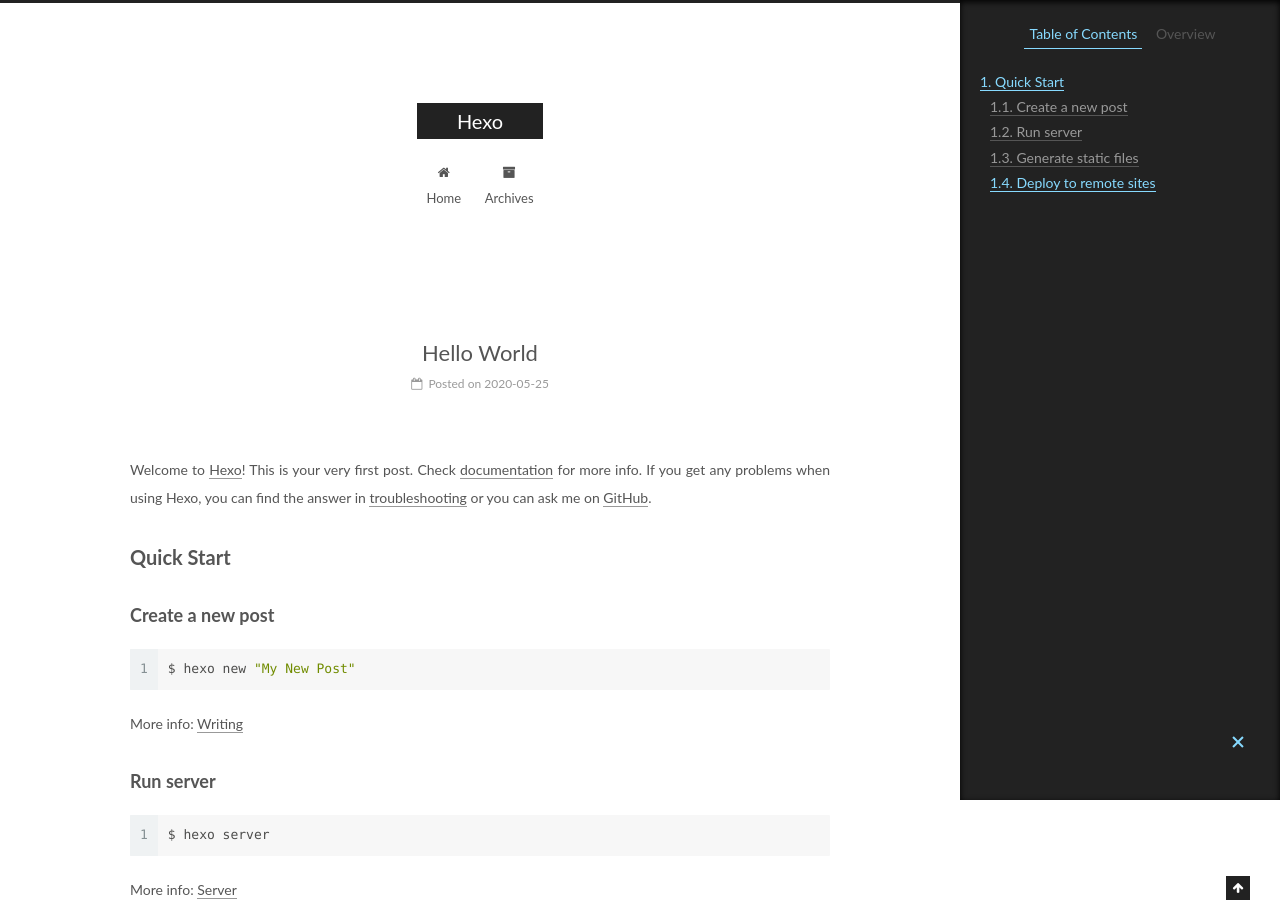
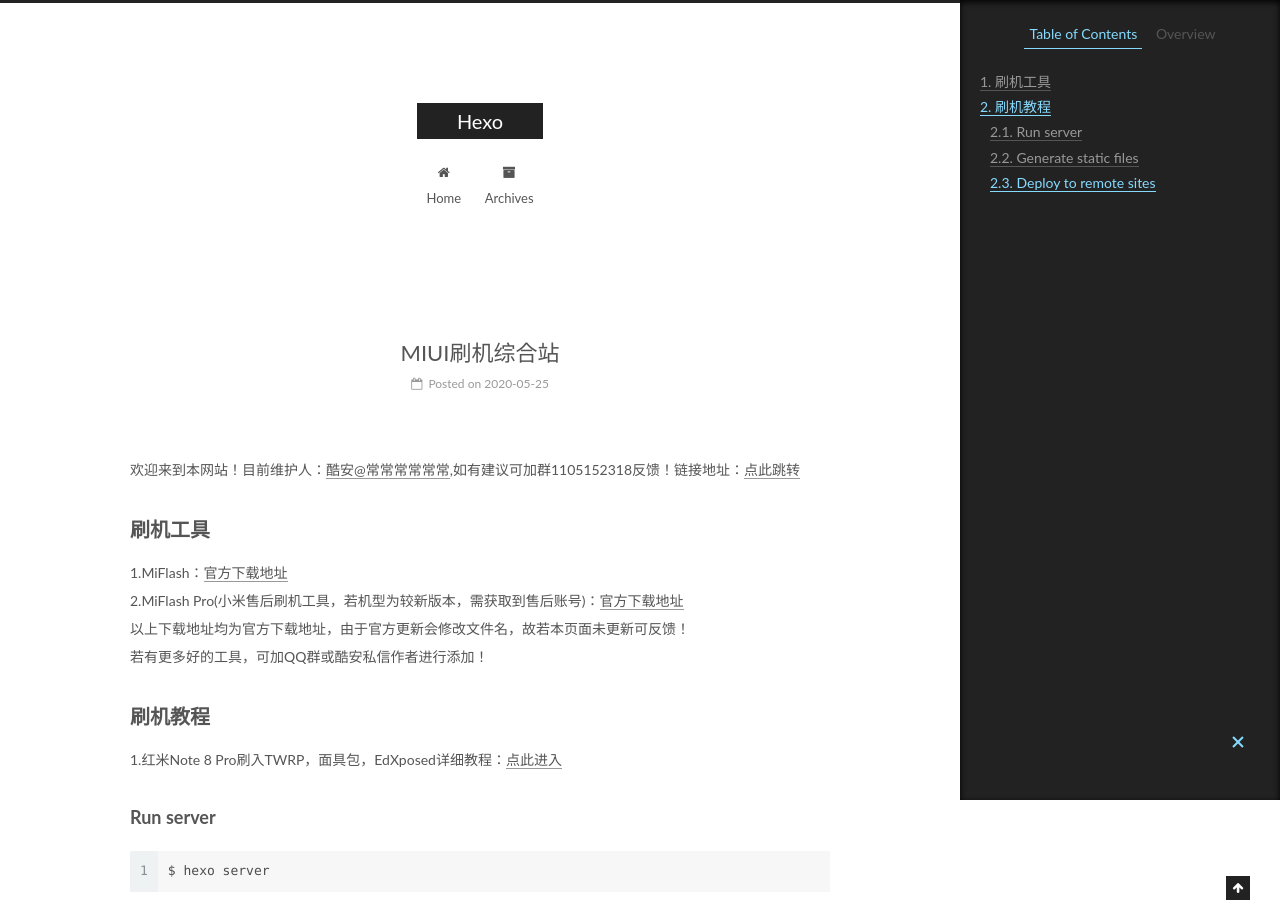
Before and after one commit to ksblkcjy/ksblkcjy.github.io, a plain HTML site: page 2020/05/25/hello-world/index.html in a window 1280 px wide. Shown: the top 907 px of the page. Drawn offline with Linux system fonts and the light colour scheme.

Commit message:
Site updated: 2020-05-25 10:31:25

```diff
--- a/2020/05/25/hello-world/index.html
+++ b/2020/05/25/hello-world/index.html
@@ -79,15 +79,15 @@
 
 
 
-<meta name="description" content="Welcome to Hexo! This is your very first post. Check documentation for more info. If you get any problems when using Hexo, you can find the answer in troubleshooting or you can ask me on GitHub. Quick">
+<meta name="description" content="欢迎来到本网站！目前维护人：酷安@常常常常常常,如有建议可加群1105152318反馈！链接地址：点此跳转 刷机工具1.MiFlash：官方下载地址2.MiFlash Pro(小米售后刷机工具，若机型为较新版本，需获取到售后账号)：官方下载地址以上下载地址均为官方下载地址，由于官方更新会修改文件名，故若本页面未更新可反馈！若有更多好的工具，可加QQ群或酷安私信作者进行添加！ 刷机教程1.红米Not">
 <meta property="og:type" content="article">
-<meta property="og:title" content="Hello World">
+<meta property="og:title" content="MIUI刷机综合站">
 <meta property="og:url" content="http://yoursite.com/2020/05/25/hello-world/index.html">
 <meta property="og:site_name" content="Hexo">
-<meta property="og:description" content="Welcome to Hexo! This is your very first post. Check documentation for more info. If you get any problems when using Hexo, you can find the answer in troubleshooting or you can ask me on GitHub. Quick">
+<meta property="og:description" content="欢迎来到本网站！目前维护人：酷安@常常常常常常,如有建议可加群1105152318反馈！链接地址：点此跳转 刷机工具1.MiFlash：官方下载地址2.MiFlash Pro(小米售后刷机工具，若机型为较新版本，需获取到售后账号)：官方下载地址以上下载地址均为官方下载地址，由于官方更新会修改文件名，故若本页面未更新可反馈！若有更多好的工具，可加QQ群或酷安私信作者进行添加！ 刷机教程1.红米Not">
 <meta property="og:locale" content="en_US">
 <meta property="article:published_time" content="2020-05-24T23:08:32.222Z">
-<meta property="article:modified_time" content="2020-05-24T23:08:32.222Z">
+<meta property="article:modified_time" content="2020-05-25T02:30:17.879Z">
 <meta property="article:author" content="John Doe">
 <meta name="twitter:card" content="summary">
 
@@ -125,7 +125,7 @@
 
 
 
-  <title>Hello World | Hexo</title>
+  <title>MIUI刷机综合站 | Hexo</title>
 
 
 
@@ -249,7 +249,7 @@
 
 
 
-          <h1 class="post-title" itemprop="name headline">Hello World</h1>
+          <h1 class="post-title" itemprop="name headline">MIUI刷机综合站</h1>
 
 
         <div class="post-meta">
@@ -299,10 +299,9 @@
 
 
 
-        <p>Welcome to <a href="https://hexo.io/" target="_blank" rel="noopener">Hexo</a>! This is your very first post. Check <a href="https://hexo.io/docs/" target="_blank" rel="noopener">documentation</a> for more info. If you get any problems when using Hexo, you can find the answer in <a href="https://hexo.io/docs/troubleshooting.html" target="_blank" rel="noopener">troubleshooting</a> or you can ask me on <a href="https://github.com/hexojs/hexo/issues" target="_blank" rel="noopener">GitHub</a>.</p>
-<h2 id="Quick-Start"><a href="#Quick-Start" class="headerlink" title="Quick Start"></a>Quick Start</h2><h3 id="Create-a-new-post"><a href="#Create-a-new-post" class="headerlink" title="Create a new post"></a>Create a new post</h3><figure class="highlight bash"><table><tr><td class="gutter"><pre><span class="line">1</span><br></pre></td><td class="code"><pre><span class="line">$ hexo new <span class="string">"My New Post"</span></span><br></pre></td></tr></table></figure>
-
-<p>More info: <a href="https://hexo.io/docs/writing.html" target="_blank" rel="noopener">Writing</a></p>
+        <p>欢迎来到本网站！目前维护人：<a href="http://www.coolapk.com/u/2064506" target="_blank" rel="noopener">酷安@常常常常常常</a>,如有建议可加群1105152318反馈！链接地址：<a href="https://jq.qq.com/?_wv=1027&k=S6yNNT7e" target="_blank" rel="noopener">点此跳转</a></p>
+<h2 id="刷机工具"><a href="#刷机工具" class="headerlink" title="刷机工具"></a>刷机工具</h2><p>1.MiFlash：<a href="http://bigota.d.miui.com/tools/MiFlash2018-5-28-0.zip" target="_blank" rel="noopener">官方下载地址</a><br>2.MiFlash Pro(小米售后刷机工具，若机型为较新版本，需获取到售后账号)：<a href="http://miuirom.xiaomi.com/rom/u265827351/3.3.319.52/miflash_pro-3.3.319.52.zip" target="_blank" rel="noopener">官方下载地址</a><br>以上下载地址均为官方下载地址，由于官方更新会修改文件名，故若本页面未更新可反馈！<br>若有更多好的工具，可加QQ群或酷安私信作者进行添加！</p>
+<h2 id="刷机教程"><a href="#刷机教程" class="headerlink" title="刷机教程"></a>刷机教程</h2><p>1.红米Note 8 Pro刷入TWRP，面具包，EdXposed详细教程：<a href="/shuaji/Redmi/Redmi_Note_8_Pro/jc1.md">点此进入</a></p>
 <h3 id="Run-server"><a href="#Run-server" class="headerlink" title="Run server"></a>Run server</h3><figure class="highlight bash"><table><tr><td class="gutter"><pre><span class="line">1</span><br></pre></td><td class="code"><pre><span class="line">$ hexo server</span><br></pre></td></tr></table></figure>
 
 <p>More info: <a href="https://hexo.io/docs/server.html" target="_blank" rel="noopener">Server</a></p>
@@ -442,7 +441,7 @@
 
 
 
-              <div class="post-toc-content"><ol class="nav"><li class="nav-item nav-level-2"><a class="nav-link" href="#Quick-Start"><span class="nav-number">1.</span> <span class="nav-text">Quick Start</span></a><ol class="nav-child"><li class="nav-item nav-level-3"><a class="nav-link" href="#Create-a-new-post"><span class="nav-number">1.1.</span> <span class="nav-text">Create a new post</span></a></li><li class="nav-item nav-level-3"><a class="nav-link" href="#Run-server"><span class="nav-number">1.2.</span> <span class="nav-text">Run server</span></a></li><li class="nav-item nav-level-3"><a class="nav-link" href="#Generate-static-files"><span class="nav-number">1.3.</span> <span class="nav-text">Generate static files</span></a></li><li class="nav-item nav-level-3"><a class="nav-link" href="#Deploy-to-remote-sites"><span class="nav-number">1.4.</span> <span class="nav-text">Deploy to remote sites</span></a></li></ol></li></ol></div>
+              <div class="post-toc-content"><ol class="nav"><li class="nav-item nav-level-2"><a class="nav-link" href="#刷机工具"><span class="nav-number">1.</span> <span class="nav-text">刷机工具</span></a></li><li class="nav-item nav-level-2"><a class="nav-link" href="#刷机教程"><span class="nav-number">2.</span> <span class="nav-text">刷机教程</span></a><ol class="nav-child"><li class="nav-item nav-level-3"><a class="nav-link" href="#Run-server"><span class="nav-number">2.1.</span> <span class="nav-text">Run server</span></a></li><li class="nav-item nav-level-3"><a class="nav-link" href="#Generate-static-files"><span class="nav-number">2.2.</span> <span class="nav-text">Generate static files</span></a></li><li class="nav-item nav-level-3"><a class="nav-link" href="#Deploy-to-remote-sites"><span class="nav-number">2.3.</span> <span class="nav-text">Deploy to remote sites</span></a></li></ol></li></ol></div>
 
 
           </div>
```
Also changed, not shown: archives/2020/05/index.html (+1 -1 lines), archives/2020/index.html (+1 -1 lines), archives/index.html (+1 -1 lines), index.html (+4 -5 lines).
